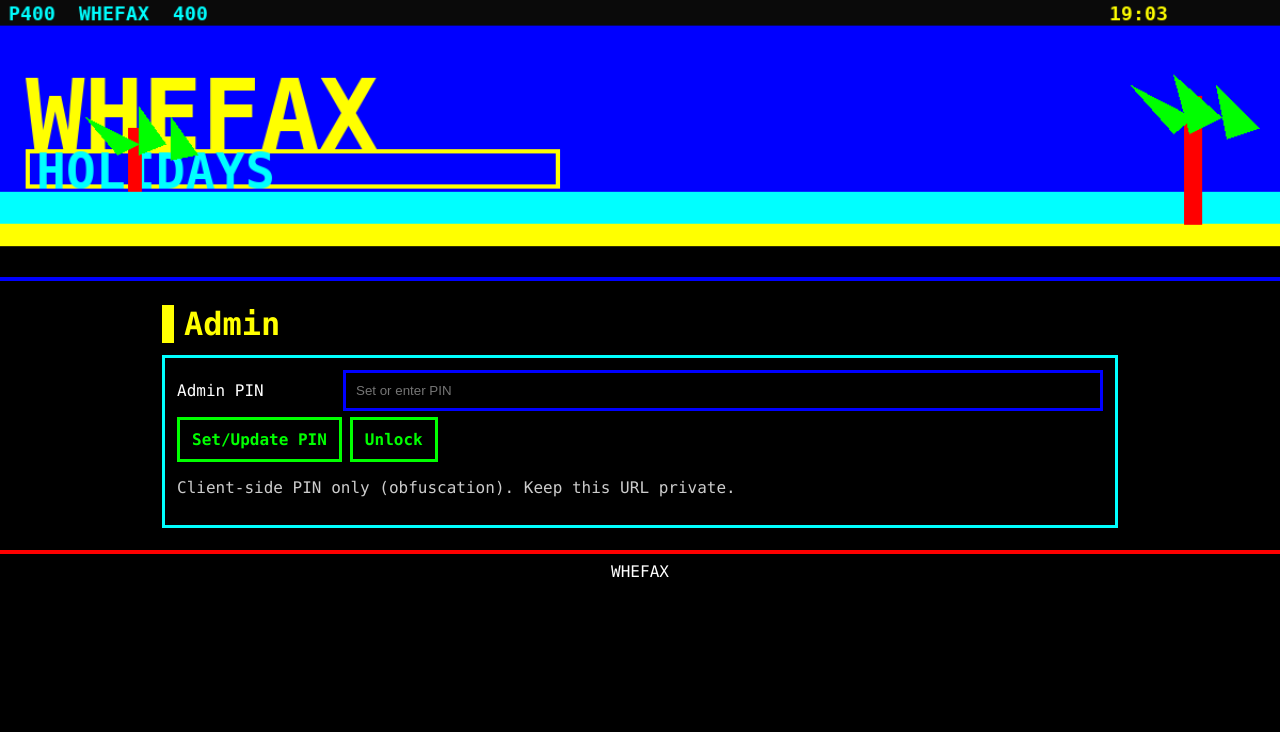
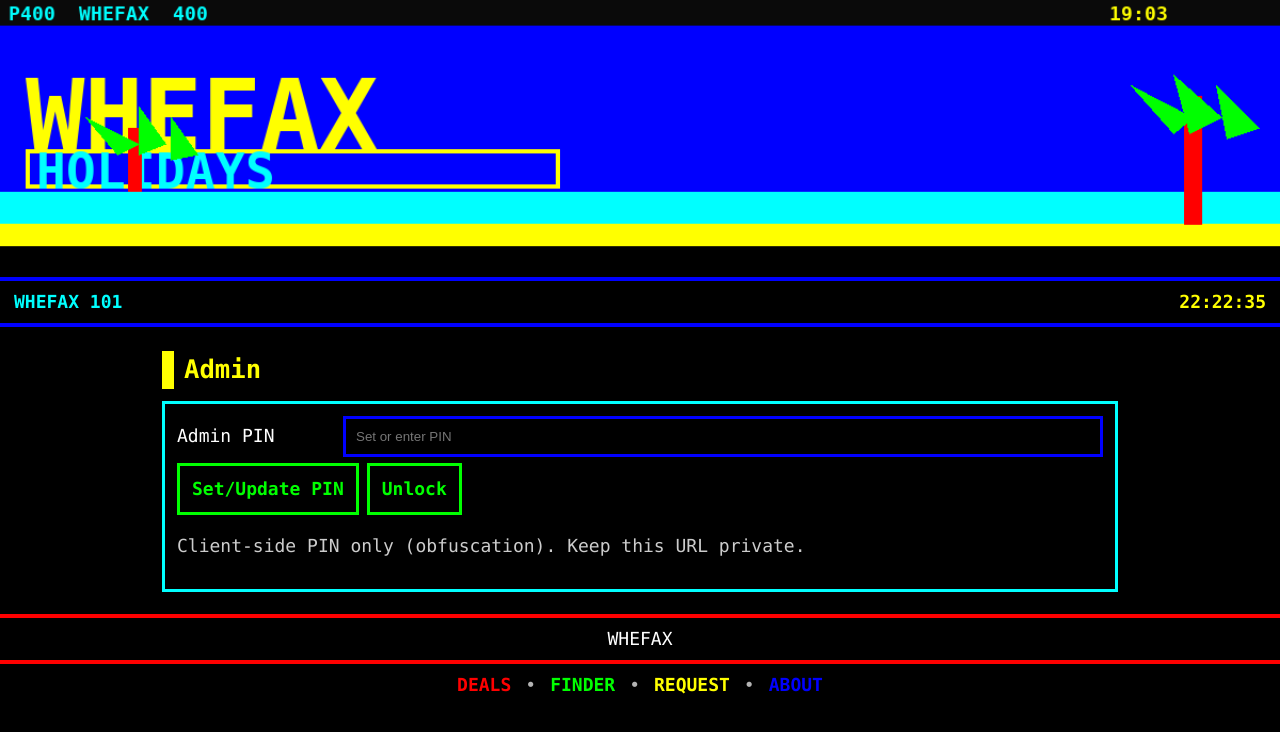
Before and after one commit to jamierosswheeler-gh/Whefax, a plain HTML site: page admin.html in a window 1280 px wide. Drawn offline with Linux system fonts and the light colour scheme.

Commit message:
Add files via upload

```diff
--- a/admin.html
+++ b/admin.html
@@ -9,6 +9,9 @@
 <script>if('serviceWorker'in navigator){addEventListener('load',()=>navigator.serviceWorker.register('sw.js'))}</script></head>
 <body>
 <header class="hero"><img src="assets/header-whefax.png" alt="WHEFAX HOLIDAYS"></header>
+
+<div class="ticker-bar"><div class="left">WHEFAX 101</div><div class="right ticker-time">00:00:00</div></div>
+
 <div class="container">
   <h1 class="title">Admin</h1>
   <div class="card">
@@ -48,5 +51,19 @@
   </div>
 </div>
 <footer class="bar bottom">WHEFAX</footer>
+<div class="bar bottom teletext-links">
+  <a href="#" data-go="deals"   class="tlink red">DEALS</a>
+  <span class="sep">•</span>
+  <a href="#" data-go="finder"  class="tlink green">FINDER</a>
+  <span class="sep">•</span>
+  <a href="#" data-go="request" class="tlink yellow">REQUEST</a>
+  <span class="sep">•</span>
+  <a href="#" data-go="about"   class="tlink blue">ABOUT</a>
+</div>
+<script>(function(){const c=document.querySelector('.teletext-links'); if(!c) return; c.addEventListener('click',function(e){const a=e.target.closest('a[data-go]'); if(!a) return; e.preventDefault(); const name=a.getAttribute('data-go'); const key=document.querySelector('.tabkey[data-tab="'+name+'"]'); if(key){key.click();} else { try{localStorage.setItem('whefax.tab', name);}catch(_){} window.location.href='index.html'; } });})();</script>
+
 <script src="admin.js"></script>
+
+<script>(function(){function tick(){var el=document.querySelector('.ticker-time'); if(!el) return; var n=new Date(); var hh=String(n.getHours()).padStart(2,'0'); var mm=String(n.getMinutes()).padStart(2,'0'); var ss=String(n.getSeconds()).padStart(2,'0'); el.textContent=hh+':'+mm+':'+ss;} setInterval(tick,1000); setTimeout(tick,50);} )();</script>
+
 </body></html>
--- a/styles.css
+++ b/styles.css
@@ -32,3 +32,20 @@ button.tabkey.active,button.tabkey:focus{outline:4px solid #222}
 .btn.flight{border-color:#f00;color:#f00}
 .btn.hotel{border-color:#0f0;color:#0f0}
 .btn.talk{border-color:#ff0;color:#ff0}
+
+/* Larger base font for iPhone readability */
+body{font-size:18px;line-height:1.45}
+
+/* Teletext text-only footer links */
+.teletext-links{justify-content:center;gap:14px}
+.teletext-links .tlink{border:none;text-decoration:none;font-weight:900}
+.teletext-links .red{color:#f00}.teletext-links .green{color:#0f0}.teletext-links .yellow{color:#ff0}.teletext-links .blue{color:#00f}
+.teletext-links .sep{opacity:.7}
+
+/* Ticker bar (dynamic time) */
+.ticker-bar{display:flex;justify-content:space-between;align-items:center;background:#000;border-bottom:4px solid #00f;padding:8px 14px;font-weight:900}
+.ticker-bar .left{color:#0ff}.ticker-bar .right{color:#ff0;font-variant-numeric:tabular-nums}
+
+/* Improve tag spacing on details page */
+#tags .tag{margin:6px 10px 0 0}
+.title{font-size:1.6rem}
```
Also changed, not shown: details.html (+24 -6 lines), index.html (+17 -0 lines).
